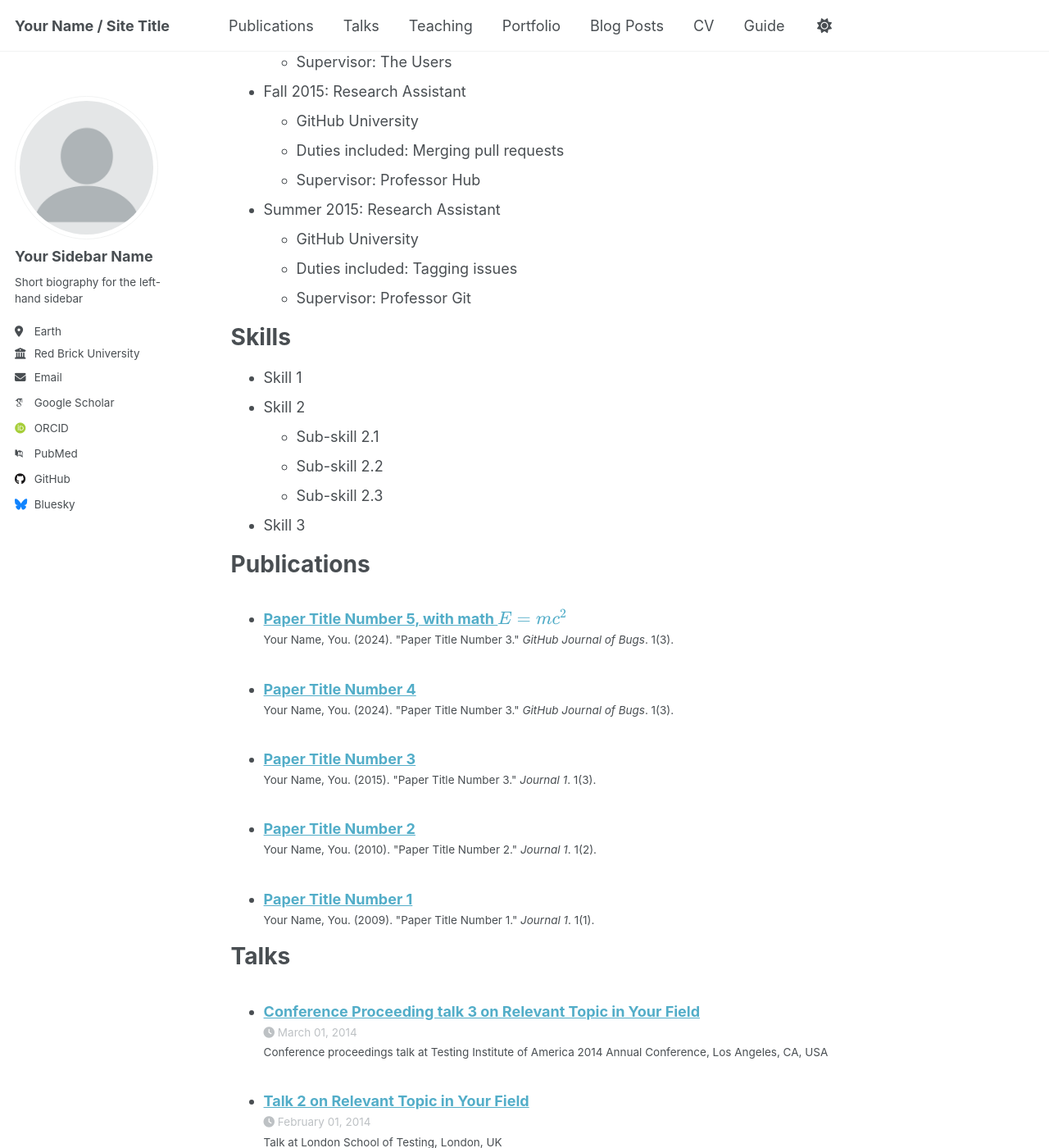
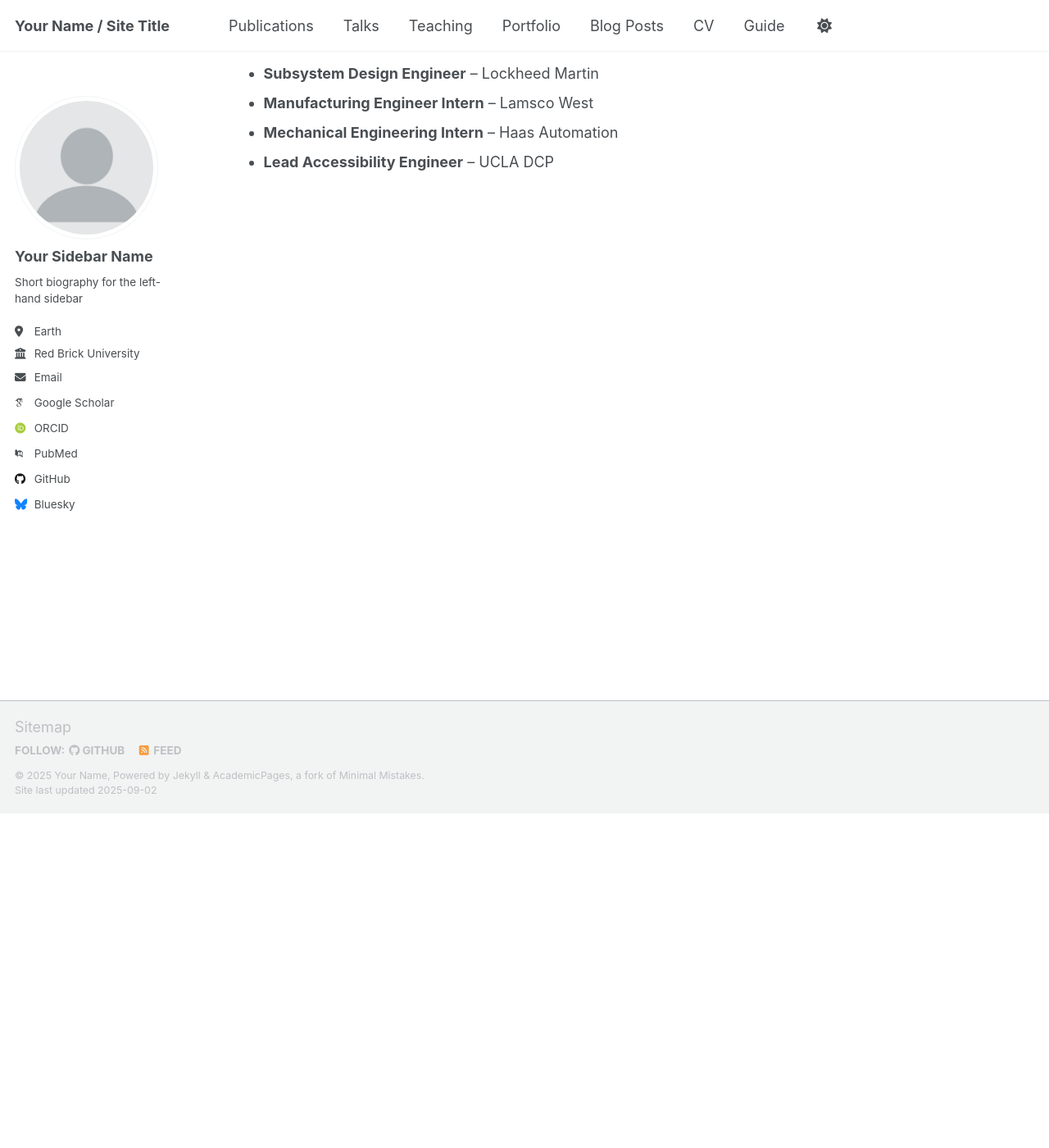
Before and after one commit to markoa24-portfolio/markagban.github.io, a Jekyll site: the page built from _pages/cv.md, in a window 1280 px wide and 1400 px high, scrolled down 408 px. Shown: the whole window at 82% size. Built offline with Jekyll 4.4.1, drawn with Linux system fonts in a browser that asks for light colours; some web fonts are replaced; a script that is not in the unit is left out; some of the changed text lies outside the part shown.

Commit message:
Update cv.md

```diff
--- a/_pages/cv.md
+++ b/_pages/cv.md
@@ -1,64 +1,18 @@
 ---
-layout: archive
 title: "CV"
 permalink: /cv/
-author_profile: true
-redirect_from:
-  - /resume
 ---
 
-{% include base_path %}
+# Resume
 
-Education
-======
-* Ph.D in Version Control Theory, GitHub University, 2018 (expected)
-* M.S. in Jekyll, GitHub University, 2014
-* B.S. in GitHub, GitHub University, 2012
+[Download my Resume (PDF)](../files/Mark_Agban_Resume.pdf)
 
-Work experience
-======
-* Spring 2024: Academic Pages Collaborator
-  * GitHub University
-  * Duties includes: Updates and improvements to template
-  * Supervisor: The Users
+## Education
+- **M.S. Aerospace Engineering**, UCLA (Expected 2026)
+- **B.S. Aerospace Engineering**, UCLA
 
-* Fall 2015: Research Assistant
-  * GitHub University
-  * Duties included: Merging pull requests
-  * Supervisor: Professor Hub
-
-* Summer 2015: Research Assistant
-  * GitHub University
-  * Duties included: Tagging issues
-  * Supervisor: Professor Git
-
-Skills
-======
-* Skill 1
-* Skill 2
-  * Sub-skill 2.1
-  * Sub-skill 2.2
-  * Sub-skill 2.3
-* Skill 3
-
-Publications
-======
-  <ul>{% for post in site.publications reversed %}
-    {% include archive-single-cv.html %}
-  {% endfor %}</ul>
-
-Talks
-======
-  <ul>{% for post in site.talks reversed %}
-    {% include archive-single-talk-cv.html  %}
-  {% endfor %}</ul>
-
-Teaching
-======
-  <ul>{% for post in site.teaching reversed %}
-    {% include archive-single-cv.html %}
-  {% endfor %}</ul>
-
-Service and leadership
-======
-* Currently signed in to 43 different slack teams
+## Experience
+- **Subsystem Design Engineer** – Lockheed Martin
+- **Manufacturing Engineer Intern** – Lamsco West
+- **Mechanical Engineering Intern** – Haas Automation
+- **Lead Accessibility Engineer** – UCLA DCP
```
